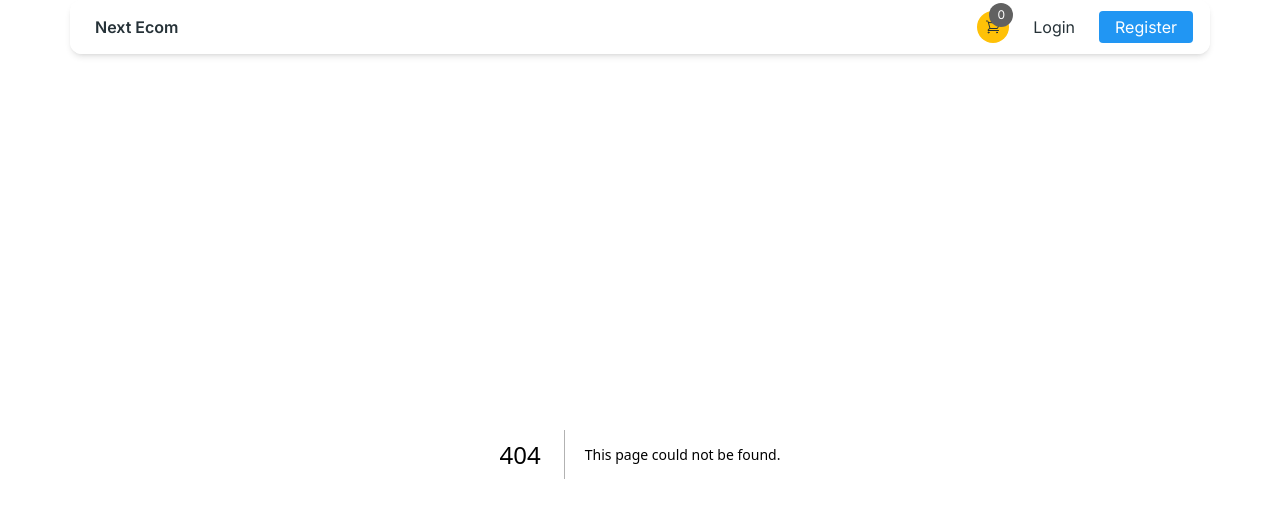
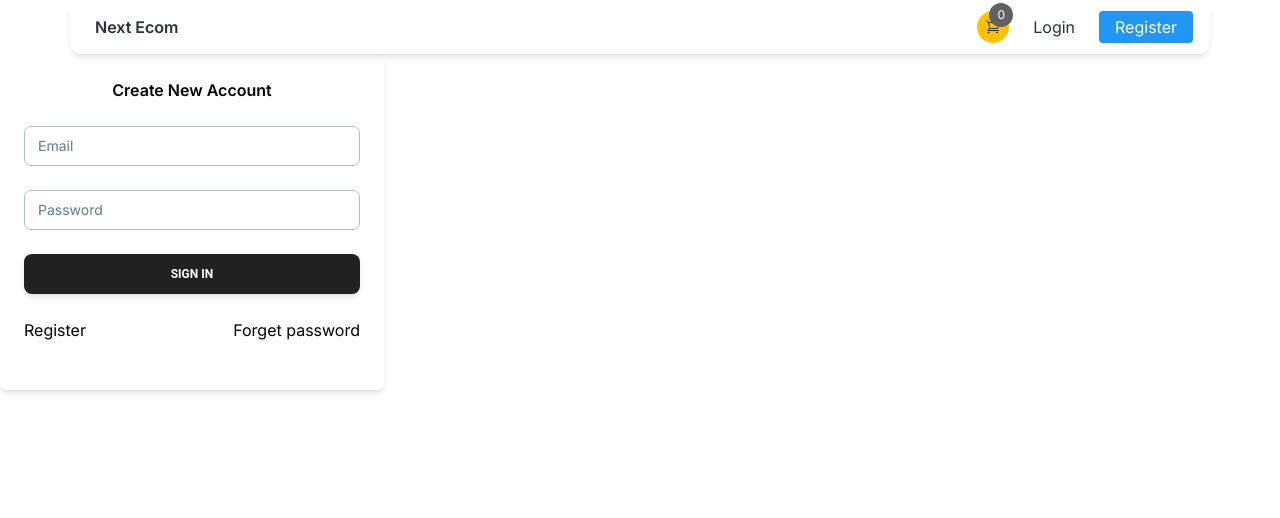
Before and after one commit to cagkancaglar/next-e-commerce, a Next.js app: page /auth/login in a window 1280 px wide. Before the commit this address had no page. Shown: the top 518 px of the page. Built offline with nearby package versions, Linux system fonts and the light colour scheme.

Commit message:
Add: Login UI

```diff
--- /dev/null
+++ b/app/auth/login/page.tsx
@@ -0,0 +1,92 @@
+"use client";
+
+import { XMarkIcon } from "@heroicons/react/24/outline";
+import { Button, Input } from "@material-tailwind/react";
+import AuthFormContainer from "@components/AuthFormContainer";
+import { filterFormikErrors } from "@/app/utils/formikHelpers";
+import React from "react";
+import { useFormik } from "formik";
+import Link from "next/link";
+import * as yup from "yup";
+import { signIn } from "next-auth/react";
+
+const validationSchema = yup.object().shape({
+  email: yup.string().email("Invalid email").required("Email is required"),
+  password: yup
+    .string()
+    .min(8, "Password must be at least 8 characters")
+    .required("Password is required"),
+});
+
+export default function Login() {
+  const {
+    values,
+    isSubmitting,
+    touched,
+    errors,
+    handleSubmit,
+    handleBlur,
+    handleChange,
+  } = useFormik({
+    initialValues: { email: "", password: "" },
+    validationSchema,
+    onSubmit: async (values, actions) => {
+      await signIn("credentials", {
+        ...values,
+      });
+    },
+  });
+
+  const errorsToRender = filterFormikErrors(errors, touched, values);
+
+  type valueKeys = keyof typeof values;
+
+  const { email, password } = values;
+  const error = (name: valueKeys) => {
+    return errors[name] && touched[name] ? true : false;
+  };
+
+  return (
+    <AuthFormContainer title="Create New Account" onSubmit={handleSubmit}>
+      <Input
+        name="email"
+        label="Email"
+        value={email}
+        crossOrigin={undefined}
+        onChange={handleChange}
+        onBlur={handleBlur}
+        error={error("email")}
+      />
+      <Input
+        name="password"
+        label="Password"
+        value={password}
+        crossOrigin={undefined}
+        onChange={handleChange}
+        onBlur={handleBlur}
+        error={error("password")}
+        type="password"
+      />
+      <Button type="submit" className="w-full" disabled={isSubmitting}>
+        Sign in
+      </Button>
+      <div className="flex items-center justify-between">
+        <Link href="/auth/register">Register</Link>
+        <Link href="/auth/forget-password">Forget password</Link>
+      </div>
+      <div className="">
+        {errorsToRender.map((item) => {
+          return (
+            <div
+              key={item}
+              className="space-x-1 flex items-center text-red-500"
+            >
+              <XMarkIcon className="w-4 h-4" />
+              <p className="text-xs">{item}</p>
+            </div>
+          );
+        })}
+      </div>
+    </AuthFormContainer>
+  );
+}
--- a/app/auth/register/page.tsx
+++ b/app/auth/register/page.tsx
@@ -8,6 +8,7 @@
 import * as yup from "yup";
 import { filterFormikErrors } from "@/app/utils/formikHelpers";
 import { toast } from "react-toastify";
+import Link from "next/link";
 
 export default function Register() {
   const validationSchema = yup.object().shape({
@@ -47,6 +48,11 @@
 
   const { name, email, password } = values;
 
+  type valueKeys = keyof typeof values;
+  const error = (name: valueKeys) => {
+    return errors[name] && touched[name] ? true : false;
+  };
+
   const formErrors: string[] = filterFormikErrors(errors, touched, values);
 
   return (
@@ -58,6 +64,7 @@
         value={name}
         onChange={handleChange}
         onBlur={handleBlur}
+        error={error("name")}
       />
       <Input
         name="email"
@@ -66,6 +73,7 @@
         value={email}
         onChange={handleChange}
         onBlur={handleBlur}
+        error={error("email")}
       />
       <Input
         name="password"
@@ -75,10 +83,15 @@
         value={password}
         onChange={handleChange}
         onBlur={handleBlur}
+        error={error("password")}
       />
       <Button disabled={isSubmitting} type="submit" className="w-full">
         Register
       </Button>
+      <div className="flex items-center justify-between">
+        <Link href="/auth/login">Login</Link>
+        <Link href="/auth/forget-password">Forget password</Link>
+      </div>
       <div className="">
         {formErrors.map((err) => {
           return (
```
Also changed, not shown: 1 other file (tests, documents, lock files or other folders).
